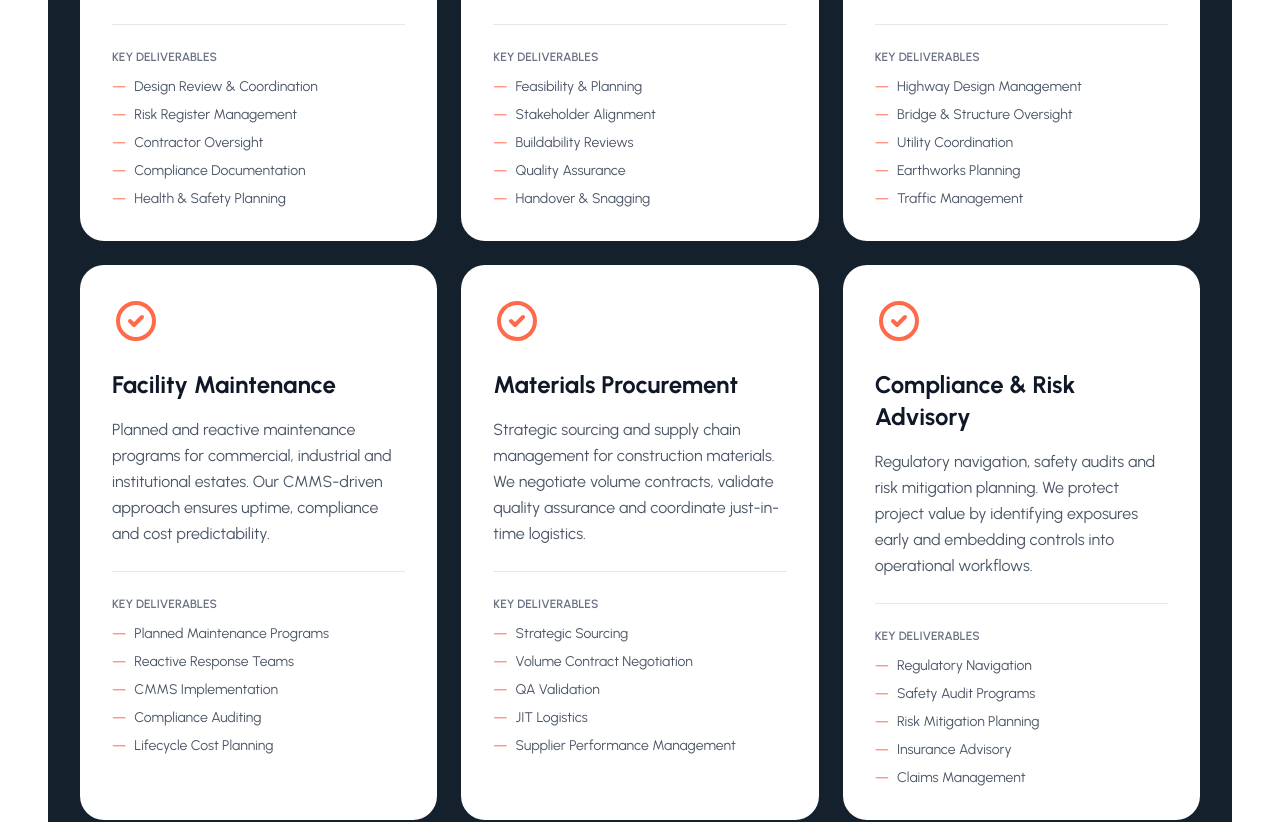
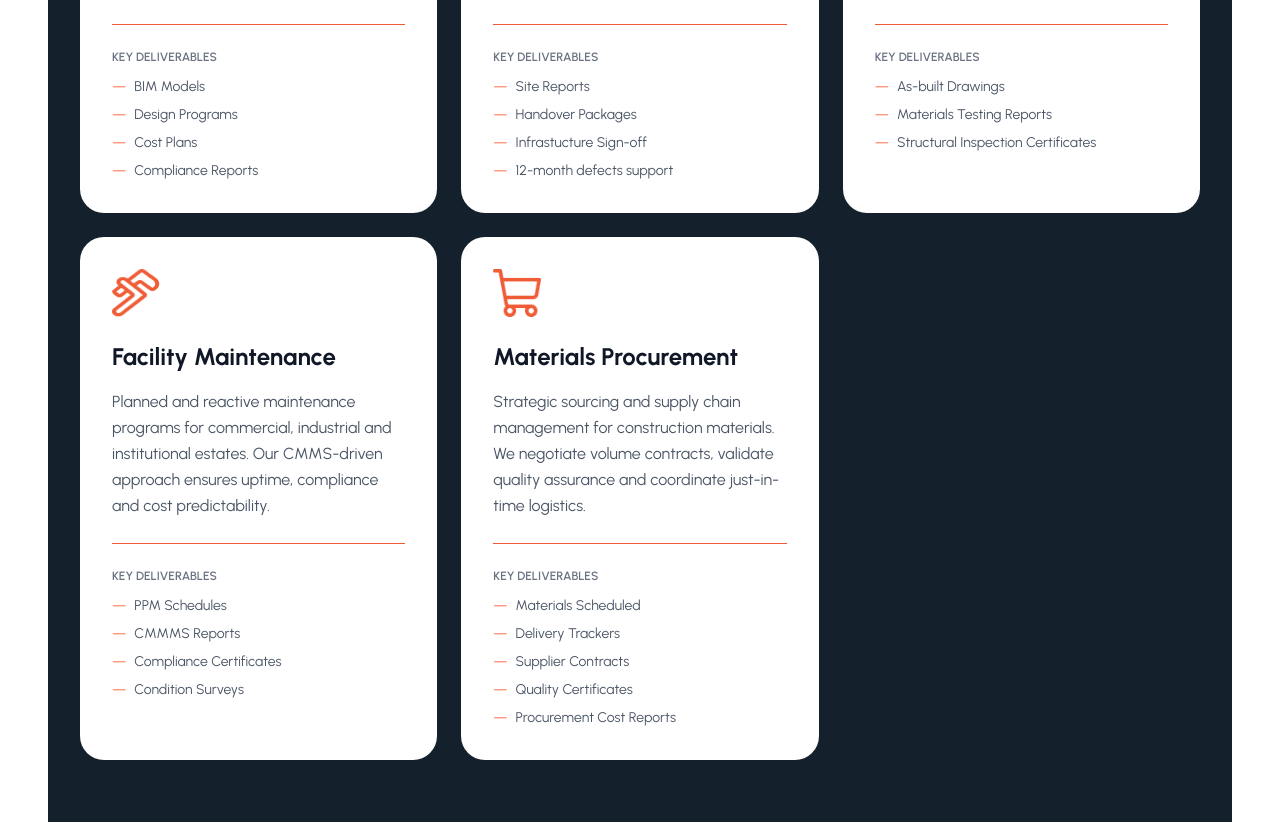
Before and after one commit to bfgglobalconsults/12-Twenty-Website, a Next.js app: page /services in a window 1280 px wide. Shown: the part 1500-2322 px from the top of the page. Built offline with nearby package versions, Linux system fonts and the light colour scheme.

Commit message:
Update IntegratedServices.tsx
update to service page

```diff
--- a/src/components/IntegratedServices.tsx
+++ b/src/components/IntegratedServices.tsx
@@ -1,75 +1,61 @@
+import Image from 'next/image'
+
 export default function IntegratedServices() {
   const services = [
     {
       title: 'Construction Design & Management',
+      image: '/assets/construction-icon.png',
       description:
         'End-to-end CDM coordination from planning through execution. We manage design reviews, risk registers, contractor oversight and compliance documentation with systematic precision.',
-      deliverables: [
-        'Design Review & Coordination',
-        'Risk Register Management',
-        'Contractor Oversight',
-        'Compliance Documentation',
-        'Health & Safety Planning',
-      ],
+      deliverables: ['BIM Models', 'Design Programs', 'Cost Plans', 'Compliance Reports'],
     },
     {
       title: 'Residential Construction & Infrastructure',
+      image: '/assets/residential-icon.png',
       description:
         'Luxury residential, mixed-use and urban regeneration projects delivered to exacting standards. We align stakeholder expectations with buildability and long-term asset value.',
       deliverables: [
-        'Feasibility & Planning',
-        'Stakeholder Alignment',
-        'Buildability Reviews',
-        'Quality Assurance',
-        'Handover & Snagging',
+        'Site Reports',
+        'Handover Packages',
+        'Infrastucture Sign-off',
+        '12-month defects support',
       ],
     },
     {
       title: 'Roadworks & Civil Engineering',
+      image: '/assets/road-icon.png',
       description:
         'Highways, bridges, utilities, and earthworks delivered under tight regulatory frameworks. We specialize in phased delivery that minimizes disruption to existing infrastructure.',
       deliverables: [
-        'Highway Design Management',
-        'Bridge & Structure Oversight',
-        'Utility Coordination',
-        'Earthworks Planning',
-        'Traffic Management',
+        'As-built Drawings',
+        'Materials Testing Reports',
+        'Structural Inspection Certificates',
+
       ],
     },
     {
       title: 'Facility Maintenance',
+      image: '/assets/facility-icon.png',
       description:
         'Planned and reactive maintenance programs for commercial, industrial and institutional estates. Our CMMS-driven approach ensures uptime, compliance and cost predictability.',
       deliverables: [
-        'Planned Maintenance Programs',
-        'Reactive Response Teams',
-        'CMMS Implementation',
-        'Compliance Auditing',
-        'Lifecycle Cost Planning',
+        'PPM Schedules',
+        'CMMMS Reports',
+        'Compliance Certificates',
+        'Condition Surveys',
       ],
     },
     {
       title: 'Materials Procurement',
+      image: '/assets/material-icon.png',
       description:
         'Strategic sourcing and supply chain management for construction materials. We negotiate volume contracts, validate quality assurance and coordinate just-in-time logistics.',
       deliverables: [
-        'Strategic Sourcing',
-        'Volume Contract Negotiation',
-        'QA Validation',
-        'JIT Logistics',
-        'Supplier Performance Management',
-      ],
-    },
-    {
-      title: 'Compliance & Risk Advisory',
-      description:
-        'Regulatory navigation, safety audits and risk mitigation planning. We protect project value by identifying exposures early and embedding controls into operational workflows.',
-      deliverables: [
-        'Regulatory Navigation',
-        'Safety Audit Programs',
-        'Risk Mitigation Planning',
-        'Insurance Advisory',
-        'Claims Management',
+        'Materials Scheduled',
+        'Delivery Trackers',
+        'Supplier Contracts',
+        'Quality Certificates',
+        'Procurement Cost Reports',
       ],
     },
   ]
@@ -89,25 +75,20 @@ export default function IntegratedServices() {
           {services.map((service, index) => (
             <div key={index} className="bg-white rounded-3xl p-8">
               <div className="mb-6">
-                <svg
-                  className="w-12 h-12 text-coral-500"
-                  fill="none"
-                  stroke="currentColor"
-                  viewBox="0 0 24 24"
-                >
-                  <path
-                    strokeLinecap="round"
-                    strokeLinejoin="round"
-                    strokeWidth={2}
-                    d="M9 12l2 2 4-4m6 2a9 9 0 11-18 0 9 9 0 0118 0z"
-                  />
-                </svg>
+
+                  <Image
+                                  src={service.image}
+                                  alt={service.title}
+                                  width={48}
+                                  height={48}
+                                  className="w-12 h-12"
+                                />
               </div>
 
               <h3 className="text-2xl font-bold text-gray-900 mb-4">{service.title}</h3>
               <p className="text-gray-600 leading-relaxed mb-6">{service.description}</p>
 
-              <div className="border-t border-gray-200 pt-6">
+              <div className="border-t border-[#F05C36] pt-6">
                 <p className="text-xs text-gray-500 font-semibold mb-3 uppercase">
                   Key Deliverables
                 </p>
```
